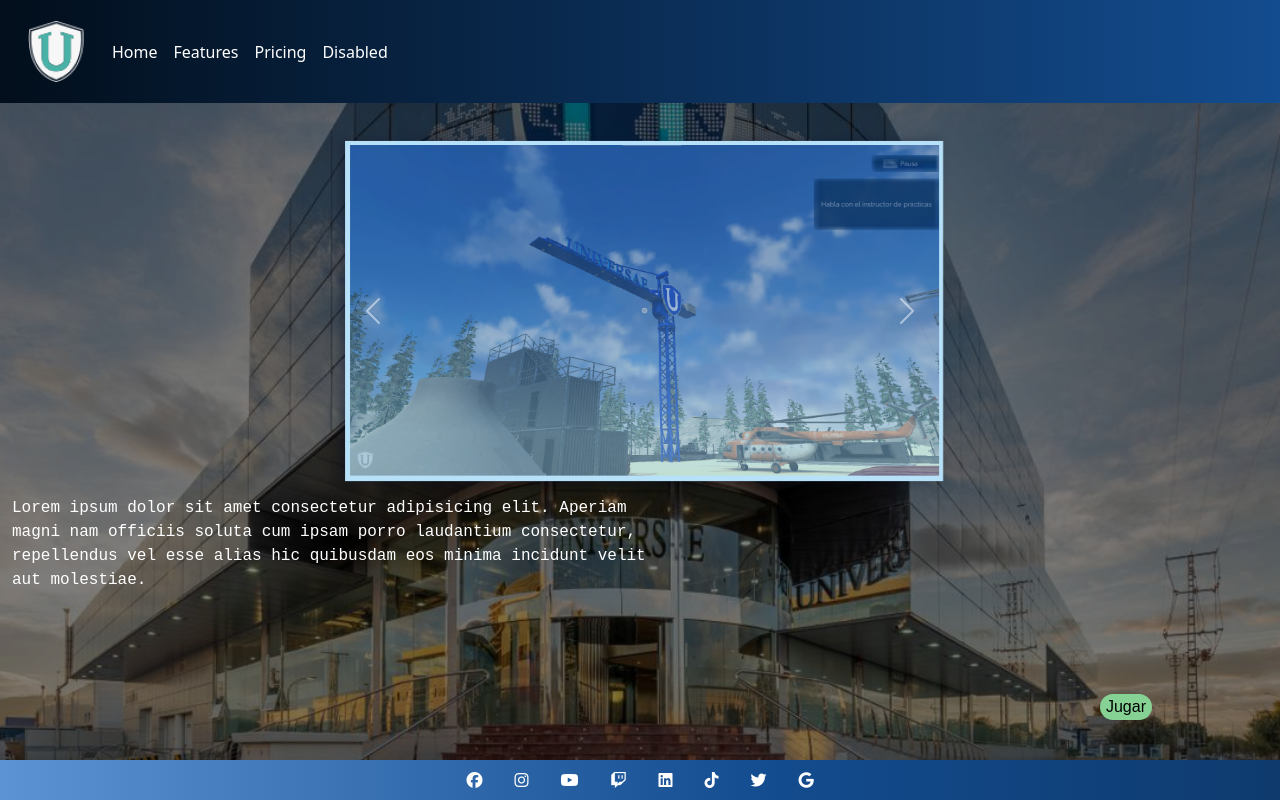
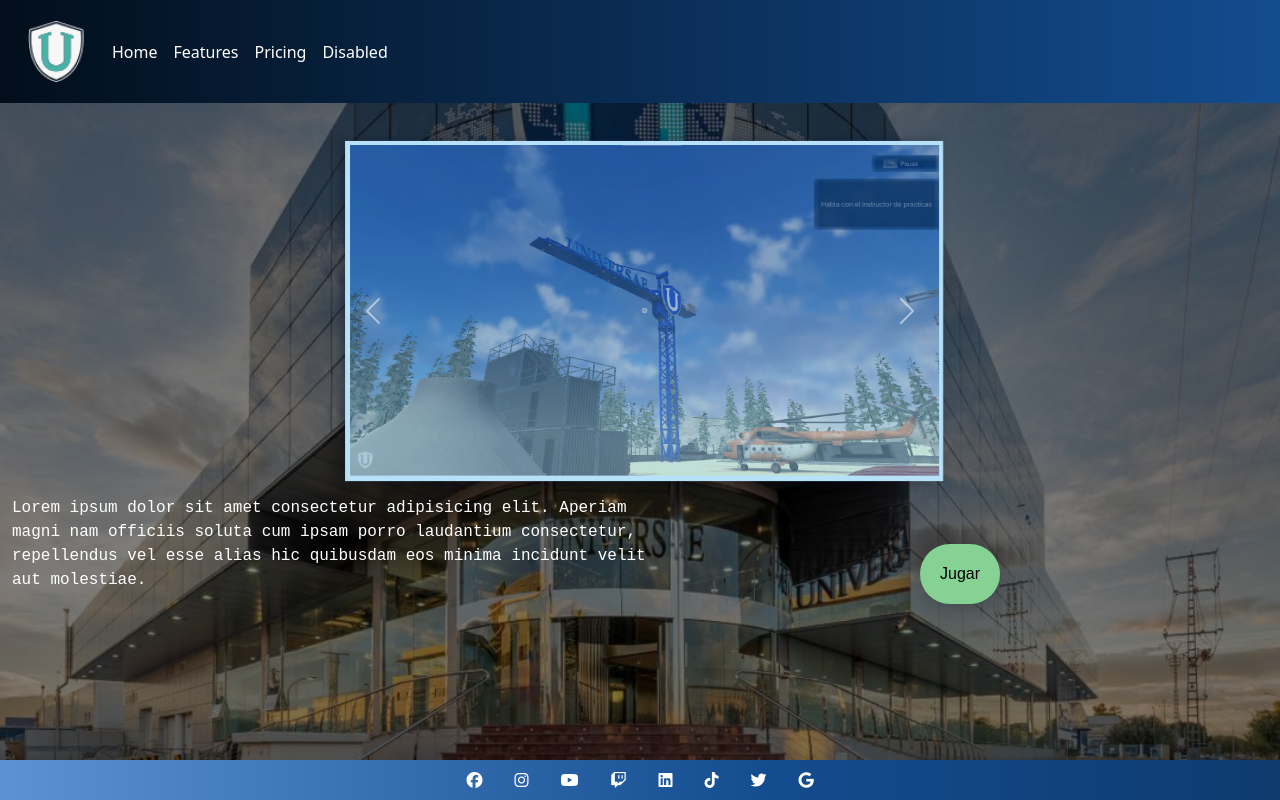
Before and after one commit to enrfercas/Juego-Universae, a React (Vite) app: page /Helicop in a window 1280 px wide. Built offline with nearby package versions, Linux system fonts and the light colour scheme.

Commit message:
Card como container del iframe

```diff
--- a/src/components/Pages/Game-1/Helicop.css
+++ b/src/components/Pages/Game-1/Helicop.css
@@ -1,7 +1,8 @@
-.game-button {
-  position: fixed;
-  bottom: 5rem;
-  right: 8rem;
+.game-button1 {
+  position: relative;
+  width: 80px;
+  height: 60px;
+  margin: 3rem auto;
   display: flex;
   justify-content: center;
   align-items: center;
@@ -14,8 +15,9 @@
   border: none;
 }
 
-.game-button:after {
-  content: " ";
+.game-button1:after {
+  content: " Jugar ";
+  color: #134c8f;
   width: 0%;
   height: 100%;
   background: #b6e1f9;
@@ -24,13 +26,13 @@
   right: 0;
 }
 
-.game-button:hover::after {
+.game-button1:hover::after {
   right: auto;
   left: 0;
   width: 100%;
 }
 
-.game-button span {
+.game-button1 span {
   text-align: center;
   text-decoration: none;
   width: 100%;
@@ -41,10 +43,26 @@
   letter-spacing: 0.3em;
   z-index: 20;
   transition: all 0.3s ease-in-out;
+  margin-top: 2rem;
 }
 
-.game-button:hover span {
-  animation: scaleUp 0.3s ease-in-out;
+.game-button1:hover span {
+
+  animation: Resizer 0.3s ease-in-out;
+}
+
+@keyframes Resizer {
+  0% {
+    transform: scale(1);
+  }
+
+  50% {
+    transform: scale(0.95);
+  }
+
+  100% {
+    transform: scale(1);
+  }
 }
 
 .header-spacer {
@@ -57,25 +75,23 @@ iframe {
 }
 
 .juego {
-  width: 70%;
+  width: 100%;
   height: 90vh;
 }
 
-.modal-content {
-  left: 12%;
-  top: 15%;
-}
+
 
 .modal-title {
-  color: white;
+  color: var(--header-color);
+
 }
 
 .description {
   font-family: monospace;
-  border-right: 4px solid;
+
   width: 250ch;
   max-width: 50vw;
-  animation: typing 2s steps(250), blink 0.5s infinite step-end alternate;
+  animation: typing 4s steps(250);
   overflow: hidden;
   display: inline-block;
   color: white;
@@ -86,8 +102,3 @@ iframe {
     width: 0;
   }
 }
-@keyframes blink {
-  50% {
-    border-color: transparent;
-  }
-}
--- a/src/components/Pages/Game-1/Helicop.jsx
+++ b/src/components/Pages/Game-1/Helicop.jsx
@@ -24,8 +24,9 @@ export const Helicop = () => {
             style={{ zIndex: 2000 }}
           >
             <div className="modal-content d-flex w-100">
+              <div className="card text-bg-light p-1">
                 <div className="modal-header mx-auto">
-                <h5 className="modal-title">Helicopter</h5>
+                  <h5 className="modal-title mb-2">Helicopter</h5>
                   <button
                     type="button"
                     className="btn-close ms-3"
@@ -33,7 +34,7 @@ export const Helicop = () => {
                     aria-label="Close"
                   ></button>
                 </div>
-              <div className="modal-body">
+                <div className="modal-body w-100">
                   <iframe
                     className="juego"
                     scrolling="no"
@@ -41,6 +42,7 @@ export const Helicop = () => {
                     frameBorder="0"
                     src="https://html-classic.itch.zone/html/8561483/index.html"
                   ></iframe>
+                </div>
               </div>
             </div>
           </div>
@@ -106,7 +108,6 @@ export const Helicop = () => {
           <div className="row mb-5">
             <div className="col-lg-6">
               <span className="description">
-
                 Lorem ipsum dolor sit amet consectetur adipisicing elit. Aperiam
                 magni nam officiis soluta cum ipsam porro laudantium
                 consectetur, repellendus vel esse alias hic quibusdam eos minima
@@ -114,7 +115,7 @@ export const Helicop = () => {
               </span>
             </div>
             <div className="col-lg-6 mb-5">
-              <button className="game-button" onClick={mostrarIframeHandler}>
+              <button className="game-button1" onClick={mostrarIframeHandler}>
                 {" "}
                 Jugar{" "}
               </button>
```
Lines whose indentation alone changed are shown as unchanged.
